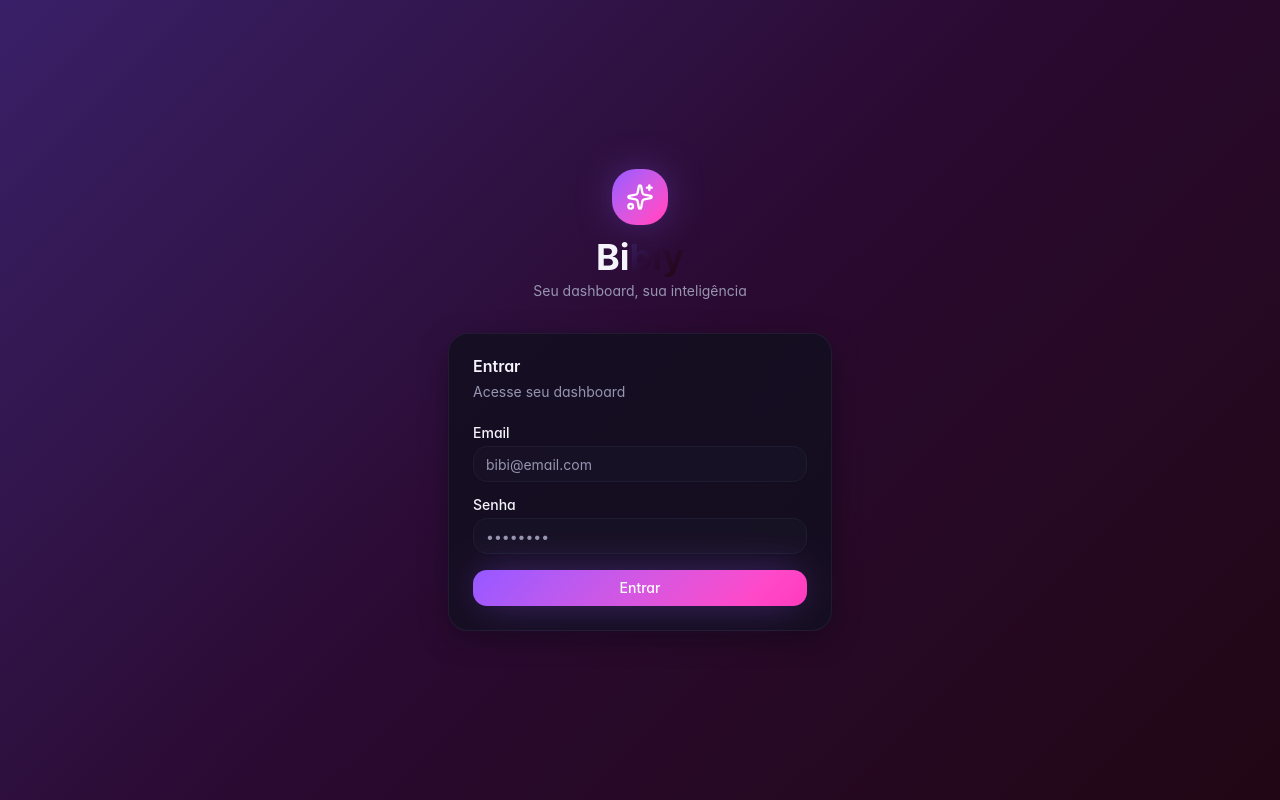
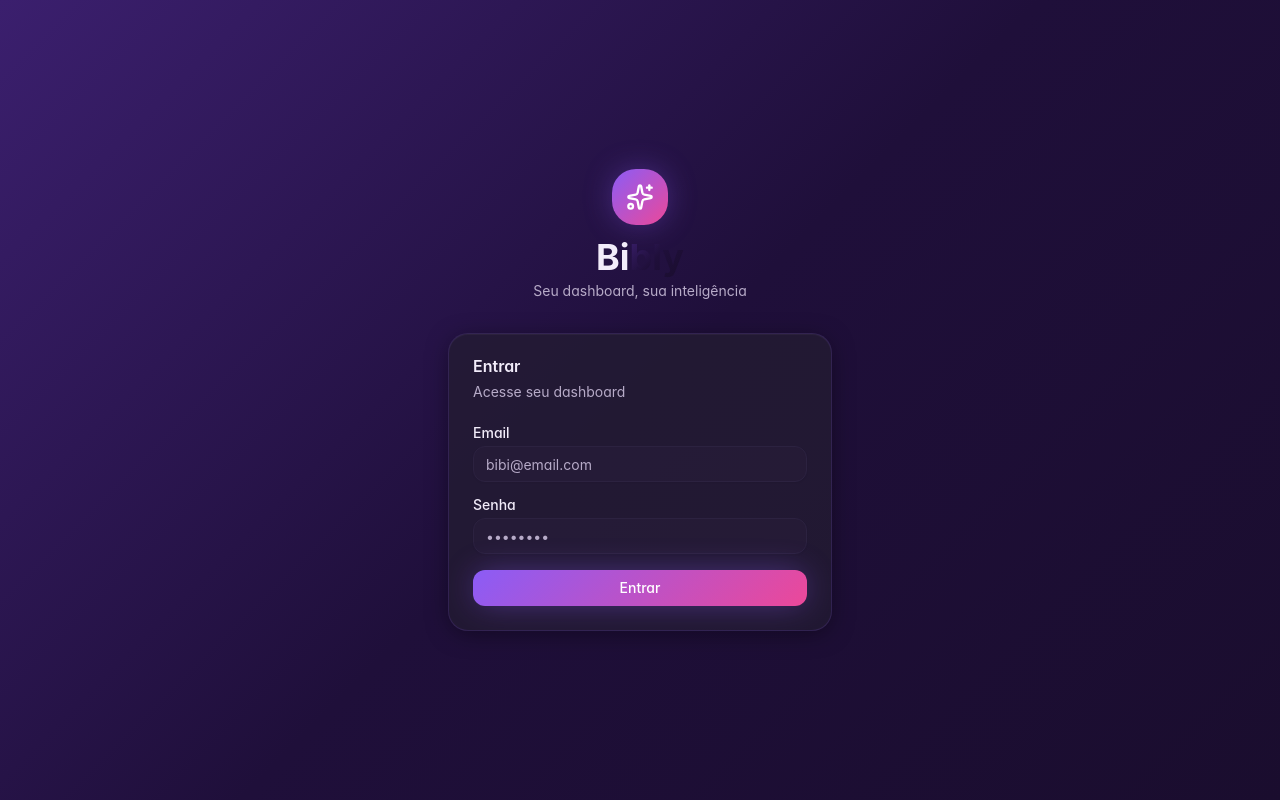
Before and after one commit to gabrieeellyoliveira-oss/bibly-v3, a React (Vite) app: page /auth in a window 1280 px wide. Built offline with nearby package versions, Linux system fonts and the light colour scheme; no server answers.

Commit message:
redesign: premium design system — new palette, sidebar, header, cards
Co-Authored-By: Claude Sonnet 4.6 <noreply@anthropic.com>

```diff
--- a/src/routes/_authenticated/route.tsx
+++ b/src/routes/_authenticated/route.tsx
@@ -1,5 +1,4 @@
 import { createFileRoute, Outlet, redirect } from "@tanstack/react-router";
-import { SidebarProvider } from "@/components/ui/sidebar";
 import { AppSidebar } from "@/components/app-sidebar";
 import { TopBar } from "@/components/top-bar";
 import { supabase } from "@/integrations/supabase/client";
@@ -11,14 +10,14 @@ export const Route = createFileRoute("/_authenticated")({
     return { user: data.user };
   },
   component: () => (
-    <SidebarProvider>
-      <div className="min-h-screen flex w-full bg-background">
-        <AppSidebar />
-        <div className="flex-1 flex flex-col min-w-0">
-          <TopBar />
-          <main className="flex-1 p-4 md:p-6 overflow-x-hidden"><Outlet /></main>
-        </div>
+    <div className="flex h-screen overflow-hidden bg-background">
+      <AppSidebar />
+      <div className="flex-1 flex flex-col min-w-0 overflow-hidden">
+        <TopBar />
+        <main className="flex-1 overflow-y-auto p-6 animate-fade-in">
+          <Outlet />
+        </main>
       </div>
-    </SidebarProvider>
+    </div>
   ),
 });
--- a/src/styles.css
+++ b/src/styles.css
@@ -5,12 +5,12 @@
 @custom-variant dark (&:is(.dark *));
 
 @theme inline {
-  --radius-sm: calc(var(--radius) - 4px);
-  --radius-md: calc(var(--radius) - 2px);
-  --radius-lg: var(--radius);
-  --radius-xl: calc(var(--radius) + 4px);
-  --radius-2xl: calc(var(--radius) + 8px);
-  --radius-3xl: calc(var(--radius) + 12px);
+  --radius-sm: 8px;
+  --radius-md: 12px;
+  --radius-lg: 16px;
+  --radius-xl: 20px;
+  --radius-2xl: 24px;
+  --radius-3xl: 32px;
 
   --color-background: var(--background);
   --color-foreground: var(--foreground);
@@ -47,82 +47,108 @@
   --color-sidebar-ring: var(--sidebar-ring);
 }
 
-/* Dark only — design Bibly */
+/* ─── Design System Bibly Premium ─────────────────────────────── */
 :root {
   --radius: 1rem;
 
-  --background: oklch(0.14 0.025 290);
-  --foreground: oklch(0.97 0.01 300);
+  /* Backgrounds */
+  --background:           #171320;
+  --background-secondary: #1F182B;
+  --foreground:           #F2ECFA;
 
-  --card: oklch(0.18 0.03 290);
-  --card-foreground: oklch(0.97 0.01 300);
+  /* Cards */
+  --card:                 #241C33;
+  --card-foreground:      #F2ECFA;
+  --card-hover:           #2C2240;
 
-  --popover: oklch(0.18 0.03 290);
-  --popover-foreground: oklch(0.97 0.01 300);
+  /* Popovers */
+  --popover:              #241C33;
+  --popover-foreground:   #F2ECFA;
 
-  --primary: oklch(0.62 0.24 295);          /* roxo vivo */
-  --primary-foreground: oklch(0.99 0 0);
+  /* Purple scale */
+  --primary:              #8B5CF6;
+  --primary-foreground:   #FFFFFF;
+  --primary-dim:          rgba(139, 92, 246, 0.15);
 
-  --pink: oklch(0.72 0.27 350);              /* rosa neon */
-  --pink-foreground: oklch(0.99 0 0);
+  /* Pink accent */
+  --pink:                 #EC4899;
+  --pink-foreground:      #FFFFFF;
+  --pink-dim:             rgba(236, 72, 153, 0.12);
 
-  --secondary: oklch(0.24 0.04 290);
-  --secondary-foreground: oklch(0.97 0.01 300);
+  /* Secondary purple */
+  --secondary:            #2C2240;
+  --secondary-foreground: #F2ECFA;
 
-  --muted: oklch(0.22 0.03 290);
-  --muted-foreground: oklch(0.68 0.04 290);
+  /* Muted */
+  --muted:                #231B32;
+  --muted-foreground:     #B7ABC8;
 
-  --accent: oklch(0.28 0.06 295);
-  --accent-foreground: oklch(0.97 0.01 300);
+  /* Accent */
+  --accent:               #2C2240;
+  --accent-foreground:    #F2ECFA;
 
-  --destructive: oklch(0.62 0.24 25);
-  --destructive-foreground: oklch(0.99 0 0);
+  /* Semantic */
+  --destructive:          #EF4444;
+  --destructive-foreground: #FFFFFF;
+  --success:              #22C55E;
+  --success-foreground:   #FFFFFF;
+  --warning:              #F59E0B;
+  --warning-foreground:   #1A1200;
 
-  --success: oklch(0.72 0.18 145);
-  --success-foreground: oklch(0.1 0 0);
+  /* Borders */
+  --border:               rgba(139, 92, 246, 0.15);
+  --border-subtle:        rgba(255, 255, 255, 0.06);
+  --input:                #2C2240;
+  --ring:                 #8B5CF6;
 
-  --warning: oklch(0.75 0.18 60);
-  --warning-foreground: oklch(0.1 0 0);
+  /* Sidebar */
+  --sidebar:              rgba(18, 14, 28, 0.95);
+  --sidebar-foreground:   #F2ECFA;
+  --sidebar-primary:      #8B5CF6;
+  --sidebar-primary-foreground: #FFFFFF;
+  --sidebar-accent:       rgba(44, 34, 64, 0.7);
+  --sidebar-accent-foreground: #F2ECFA;
+  --sidebar-border:       rgba(139, 92, 246, 0.1);
+  --sidebar-ring:         #8B5CF6;
 
-  --border: oklch(0.28 0.04 290 / 60%);
-  --input: oklch(0.24 0.04 290);
-  --ring: oklch(0.62 0.24 295);
+  /* Gradients */
+  --gradient-primary:  linear-gradient(135deg, #8B5CF6 0%, #EC4899 100%);
+  --gradient-subtle:   linear-gradient(135deg, rgba(139,92,246,0.2) 0%, rgba(236,72,153,0.15) 100%);
+  --gradient-hero:     linear-gradient(135deg, #3B1F6E 0%, #1F0F3A 50%, #1A0D2E 100%);
+  --gradient-text:     linear-gradient(135deg, #A78BFA 0%, #F472B6 100%);
+  --gradient-card:     linear-gradient(145deg, #2A1F3D 0%, #1E1530 100%);
 
-  --sidebar: oklch(0.12 0.025 290);
-  --sidebar-foreground: oklch(0.92 0.01 300);
-  --sidebar-primary: oklch(0.62 0.24 295);
-  --sidebar-primary-foreground: oklch(0.99 0 0);
-  --sidebar-accent: oklch(0.2 0.04 290);
-  --sidebar-accent-foreground: oklch(0.97 0.01 300);
-  --sidebar-border: oklch(0.22 0.04 290);
-  --sidebar-ring: oklch(0.62 0.24 295);
-
-  --gradient-hero: linear-gradient(135deg, oklch(0.32 0.12 295) 0%, oklch(0.22 0.08 320) 50%, oklch(0.18 0.05 350) 100%);
-  --gradient-primary: linear-gradient(135deg, oklch(0.62 0.24 295) 0%, oklch(0.72 0.27 350) 100%);
-  --gradient-text: linear-gradient(135deg, oklch(0.78 0.22 320) 0%, oklch(0.82 0.24 350) 100%);
-  --shadow-glow: 0 0 40px -8px oklch(0.62 0.24 295 / 0.55);
-  --shadow-card: 0 8px 32px -8px oklch(0.1 0.02 290 / 0.6);
+  /* Shadows */
+  --shadow-glow:       0 0 32px -4px rgba(139, 92, 246, 0.45);
+  --shadow-pink-glow:  0 0 32px -4px rgba(236, 72, 153, 0.35);
+  --shadow-card:       0 4px 24px -4px rgba(0, 0, 0, 0.5), 0 1px 0 0 rgba(255,255,255,0.04) inset;
+  --shadow-elevated:   0 8px 40px -8px rgba(0, 0, 0, 0.6), 0 0 0 1px rgba(139,92,246,0.12);
 }
 
 .dark { color-scheme: dark; }
 
-html, body { background: var(--background); color: var(--foreground); }
+html, body {
+  background: var(--background);
+  color: var(--foreground);
+  font-family: -apple-system, BlinkMacSystemFont, "Inter", "Segoe UI", sans-serif;
+  -webkit-font-smoothing: antialiased;
+  -moz-osx-font-smoothing: grayscale;
+}
 
-@utility bg-gradient-hero {
-  background-image: var(--gradient-hero);
-}
-@utility bg-gradient-primary {
-  background-image: var(--gradient-primary);
-}
-@utility bg-gradient-text {
-  background-image: var(--gradient-text);
-}
-@utility shadow-glow {
-  box-shadow: var(--shadow-glow);
-}
-@utility shadow-card {
-  box-shadow: var(--shadow-card);
-}
+/* ─── Gradient utilities ───────────────────────────────────────── */
+@utility bg-gradient-primary { background-image: var(--gradient-primary); }
+@utility bg-gradient-subtle  { background-image: var(--gradient-subtle);  }
+@utility bg-gradient-hero    { background-image: var(--gradient-hero);    }
+@utility bg-gradient-text    { background-image: var(--gradient-text);    }
+@utility bg-gradient-card    { background-image: var(--gradient-card);    }
+
+/* ─── Shadow utilities ─────────────────────────────────────────── */
+@utility shadow-glow      { box-shadow: var(--shadow-glow);      }
+@utility shadow-pink-glow { box-shadow: var(--shadow-pink-glow); }
+@utility shadow-card      { box-shadow: var(--shadow-card);      }
+@utility shadow-elevated  { box-shadow: var(--shadow-elevated);  }
+
+/* ─── Text gradient ────────────────────────────────────────────── */
 @utility text-gradient {
   background-image: var(--gradient-text);
   -webkit-background-clip: text;
@@ -130,16 +156,53 @@ html, body { background: var(--background); color: var(--foreground); }
   color: transparent;
 }
 
-@keyframes fade-in {
-  from { opacity: 0; transform: translateY(8px); }
-  to { opacity: 1; transform: translateY(0); }
-}
-@utility animate-fade-in {
-  animation: fade-in 0.5s ease-out both;
+/* ─── Glass effect ─────────────────────────────────────────────── */
+@utility glass {
+  background: rgba(36, 28, 51, 0.7);
+  backdrop-filter: blur(16px);
+  -webkit-backdrop-filter: blur(16px);
+  border: 1px solid rgba(139, 92, 246, 0.12);
 }
 
+/* ─── Animations ───────────────────────────────────────────────── */
+@keyframes fade-in {
+  from { opacity: 0; transform: translateY(6px); }
+  to   { opacity: 1; transform: translateY(0);   }
+}
+@keyframes slide-up {
+  from { opacity: 0; transform: translateY(12px); }
+  to   { opacity: 1; transform: translateY(0);    }
+}
+@keyframes pulse-dot {
+  0%, 100% { opacity: 1; }
+  50%       { opacity: 0.4; }
+}
+@utility animate-fade-in   { animation: fade-in 0.4s ease-out both;  }
+@utility animate-slide-up  { animation: slide-up 0.35s ease-out both; }
+@utility animate-pulse-dot { animation: pulse-dot 1.8s ease-in-out infinite; }
+
+/* ─── Base layer ───────────────────────────────────────────────── */
 @layer base {
-  * { border-color: var(--color-border); }
-  body { background-color: var(--color-background); color: var(--color-foreground); font-feature-settings: "cv11", "ss01"; }
-  ::selection { background: oklch(0.62 0.24 295 / 0.4); }
+  * { border-color: var(--border); }
+  body {
+    background-color: var(--background);
+    color: var(--foreground);
+    font-feature-settings: "cv11", "ss01", "rlig" 1, "calt" 1;
+  }
+  ::selection {
+    background: rgba(139, 92, 246, 0.35);
+    color: #F2ECFA;
+  }
+
+  /* Scrollbar */
+  ::-webkit-scrollbar       { width: 5px; height: 5px; }
+  ::-webkit-scrollbar-track { background: transparent; }
+  ::-webkit-scrollbar-thumb { background: rgba(139,92,246,0.25); border-radius: 99px; }
+  ::-webkit-scrollbar-thumb:hover { background: rgba(139,92,246,0.45); }
+
+  /* Focus ring */
+  *:focus-visible {
+    outline: 2px solid rgba(139, 92, 246, 0.6);
+    outline-offset: 2px;
+  }
 }
```
Also changed, not shown: src/components/app-sidebar.tsx (+81 -64 lines), src/components/dashboard/PrimitivesUI.tsx (+24 -9 lines), src/components/top-bar.tsx (+36 -13 lines).
